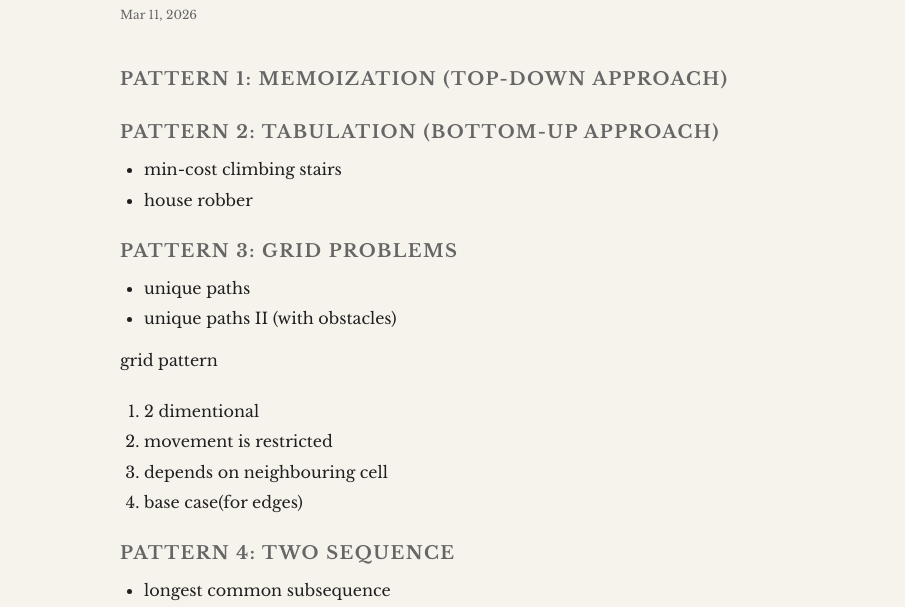
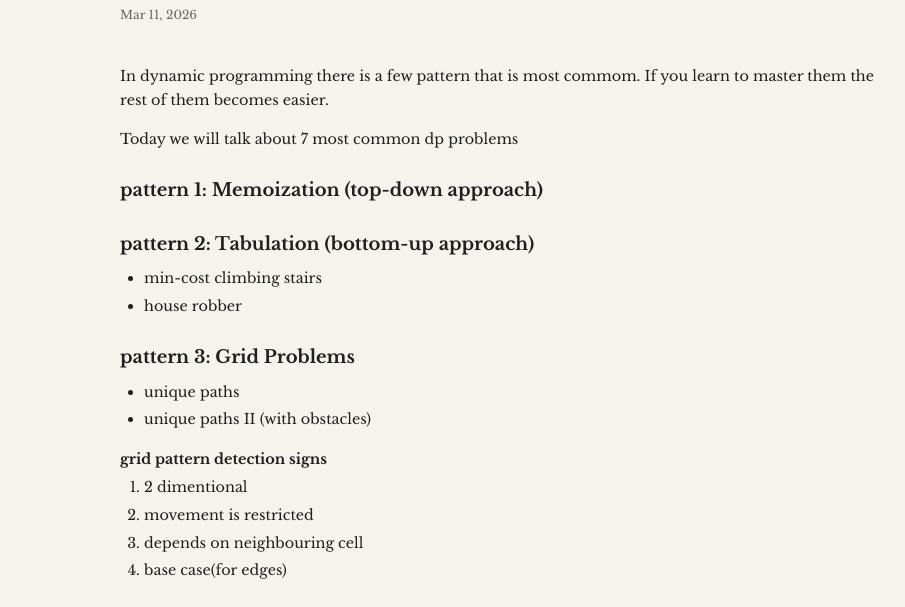
Before and after one commit to SAJIBxD/mysite, an Astro site: page /notes/mastering-the-art-of-dynamic-programming in a window 1280 px wide. Shown: the part 171-778 px from the top of the page, without its empty margins (136-1041 px from the left). Built offline with nearby package versions, Linux system fonts and the light colour scheme; Astro itself is replaced by a stand-in of ours.

Commit message:
style change

```diff
--- a/src/content/notes/mastering-the-art-of-dynamic-programming.mdx
+++ b/src/content/notes/mastering-the-art-of-dynamic-programming.mdx
@@ -4,6 +4,9 @@ pubDate: '2026-03-11'
 summary: 'Some of the most common patterns in dynamic programming problems that will help to build foundation for solving more complex problems.'
 ---
 
+In dynamic programming there is a few pattern that is most commom. If you learn to master them the rest of them becomes easier.
+
+Today we will talk about 7 most common dp problems
 
 ## pattern 1: Memoization (top-down approach)
 
@@ -17,7 +20,7 @@ summary: 'Some of the most common patterns in dynamic programming problems that
 - unique paths
 - unique paths II (with obstacles)
 
-grid pattern
+**grid pattern detection signs**
 
 1. 2 dimentional
 2. movement is restricted
--- a/src/styles/global.css
+++ b/src/styles/global.css
@@ -58,10 +58,7 @@ body {
 
 .page h2 {
 	font-size: 1.125rem;
-	font-weight: 700;
-	letter-spacing: 0.08em;
-	text-transform: uppercase;
-	color: var(--muted);
+	font-weight: 600;
 	margin: 1.5rem 0 0.5rem;
 }
 
@@ -80,8 +77,8 @@ body {
 }
 
 .page p {
-	margin: 1.5rem 0;
 	@apply mt-4;
+  font-size: 0.9rem;
 }
 
 .page > p:first-of-type {
@@ -105,6 +102,7 @@ body {
 
 .page li {
 	margin: 0.25rem 0;
+  font-size: 0.9rem;
 }
 
 .page a {
```
